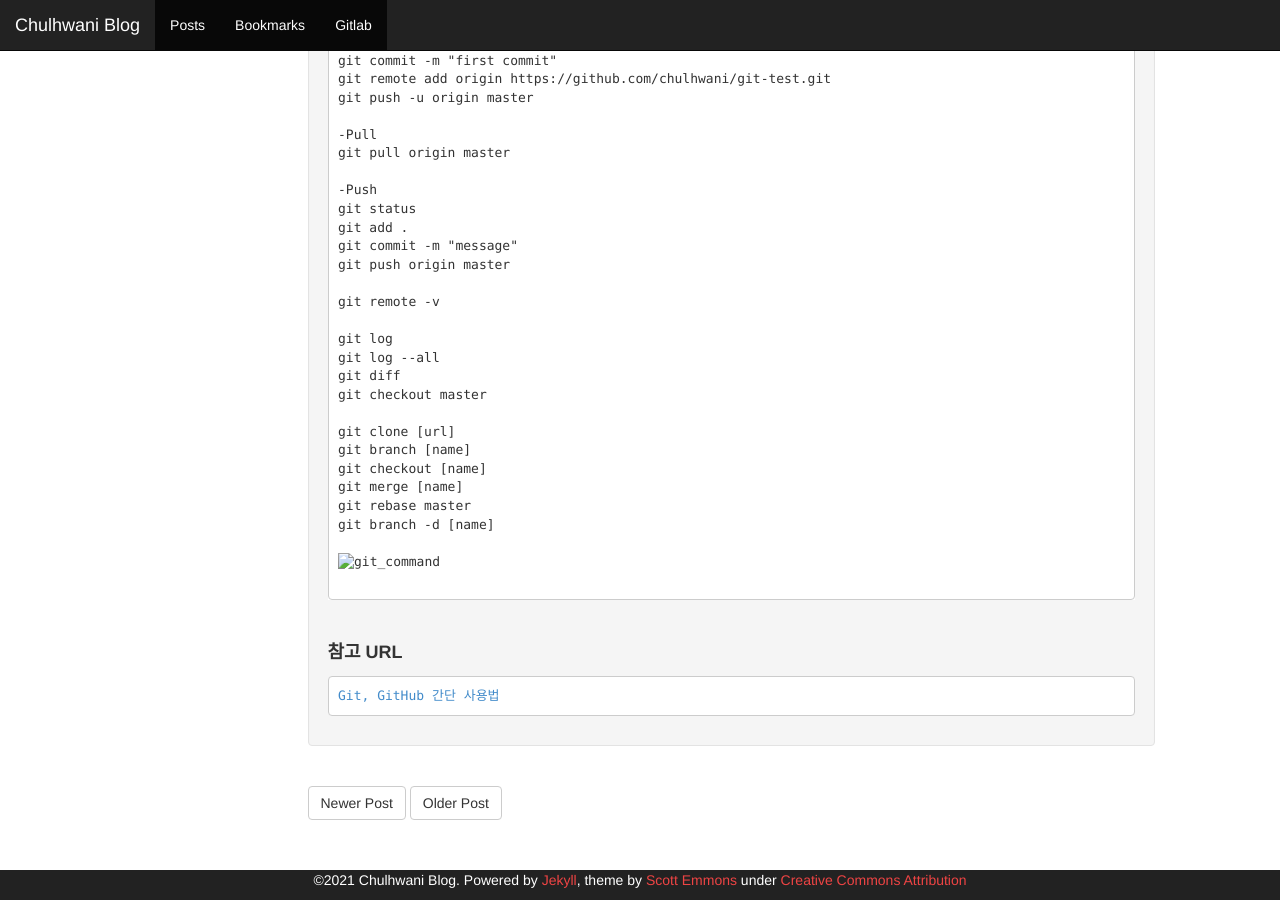
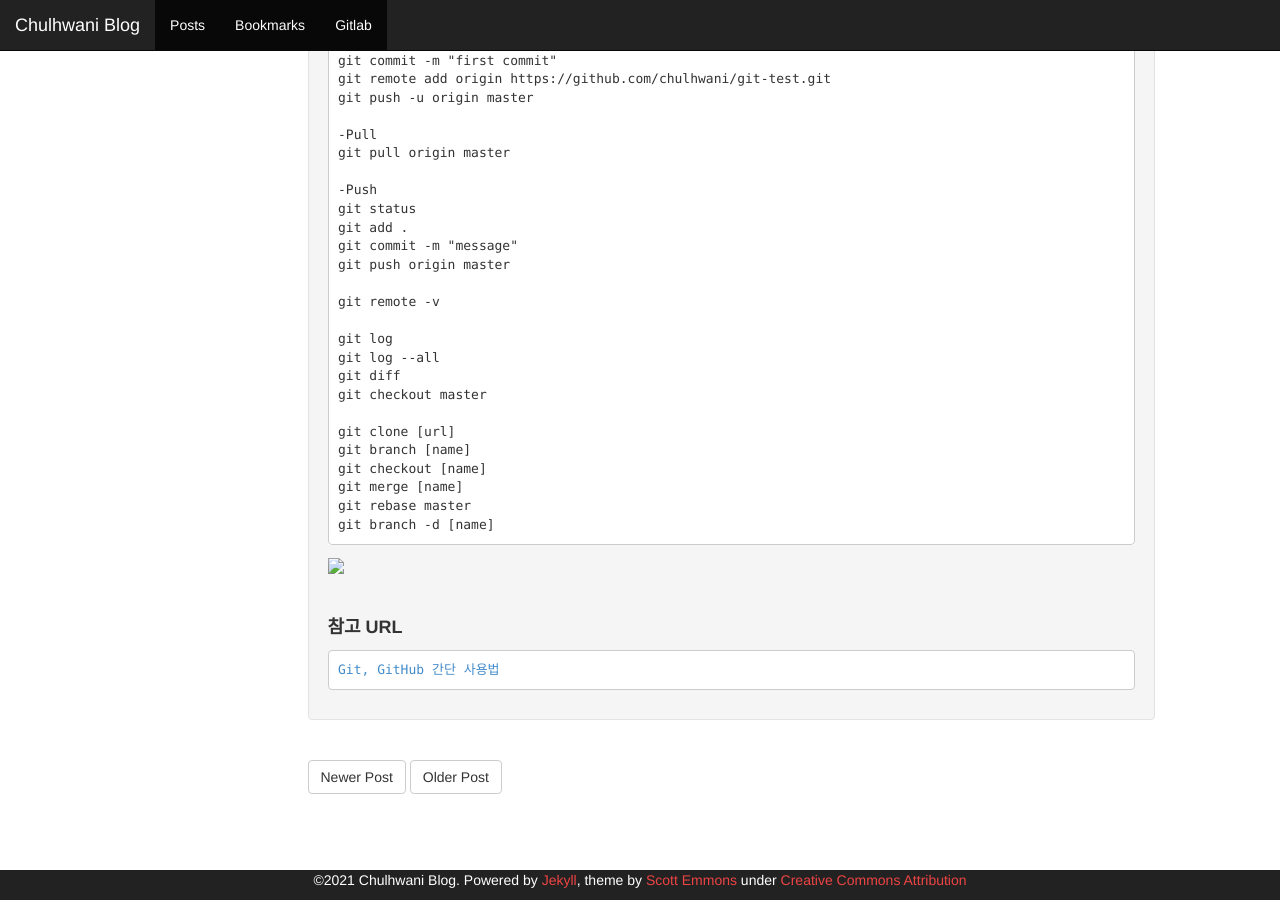
Before and after one commit to chulhwani/chulhwani.github.io, a Jekyll site: the page built from _posts/2021-02-23-[GIT] git bash 사용하기.md, in a window 1280 px wide and 900 px high, scrolled down 1489 px. Built offline with Jekyll 4.4.1, drawn with Linux system fonts in a browser that asks for light colours; our own code applies the rules of GitHub Pages for plain Markdown files.

Commit message:
Update 2021-02-23-[GIT] git bash 사용하기.md

```diff
--- a/_posts/2021-02-23-[GIT] git bash 사용하기.md
+++ b/_posts/2021-02-23-[GIT] git bash 사용하기.md
@@ -100,12 +100,10 @@
 git merge [name]
 git rebase master
 git branch -d [name]
-
-<img src ="./images/git_command.JPG" alt ="git_command">
-
 </code></pre>
 </div>
 </div>
+<img src="./images/git_command.JPG" border="2">
 <p>&nbsp;</p>
 <strong><font size="4">참고 URL</font></strong>
 <pre class="highlight">
```
